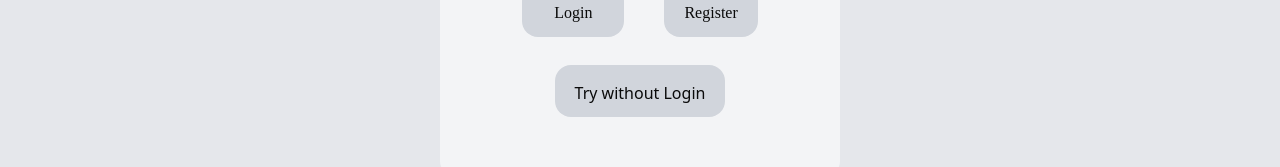
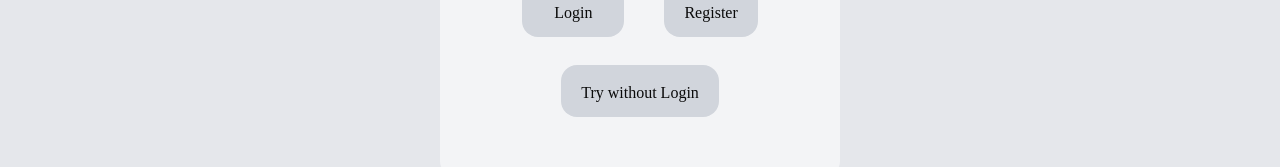
Before and after one commit to Sanjay111204/HarvestHub, a React (Vite) app in the folder frontend/: page /sign in a window 1280 px wide. Shown: the part 553-720 px from the top of the page. Built offline with nearby package versions, Linux system fonts and the light colour scheme; a web font is replaced by a local one.

Commit message:
Update files

```diff
--- a/frontend/src/components/signpage.jsx
+++ b/frontend/src/components/signpage.jsx
@@ -130,7 +130,7 @@ const signpage = () => {
           </div>
           <div className="flex  justify-center ">
             <button
-              className="bg-gray-300 p-3 px-5 rounded-2xl hover:bg-gray-400 cursor-pointer pt-4"
+              className="bg-gray-300 p-3 px-5 rounded-2xl hover:bg-gray-400 cursor-pointer pt-4 font-body"
               onClick={() => {
                 Loginfree();
               }}
```
